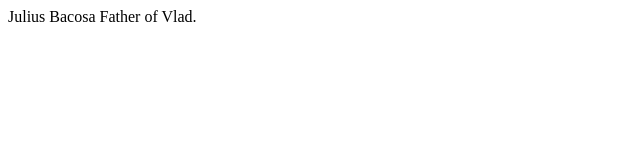
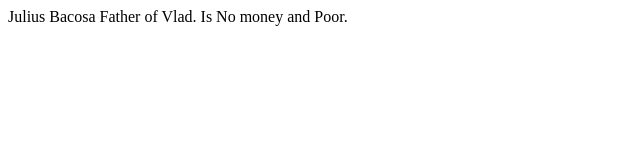
Before and after one commit to EmpeRoar/GitTest, a plain HTML site: page index.html in a window 1280 px wide. Shown: the whole page, without its empty margins (0-640 px from the left). Drawn offline with Linux system fonts and the light colour scheme.

Commit message:
is no money and poor

```diff
--- a/index.html
+++ b/index.html
@@ -8,6 +8,6 @@
 <body>
     Julius Bacosa
     Father of Vlad.
-
+    Is No money and Poor.
 </body>
 </html>
```
